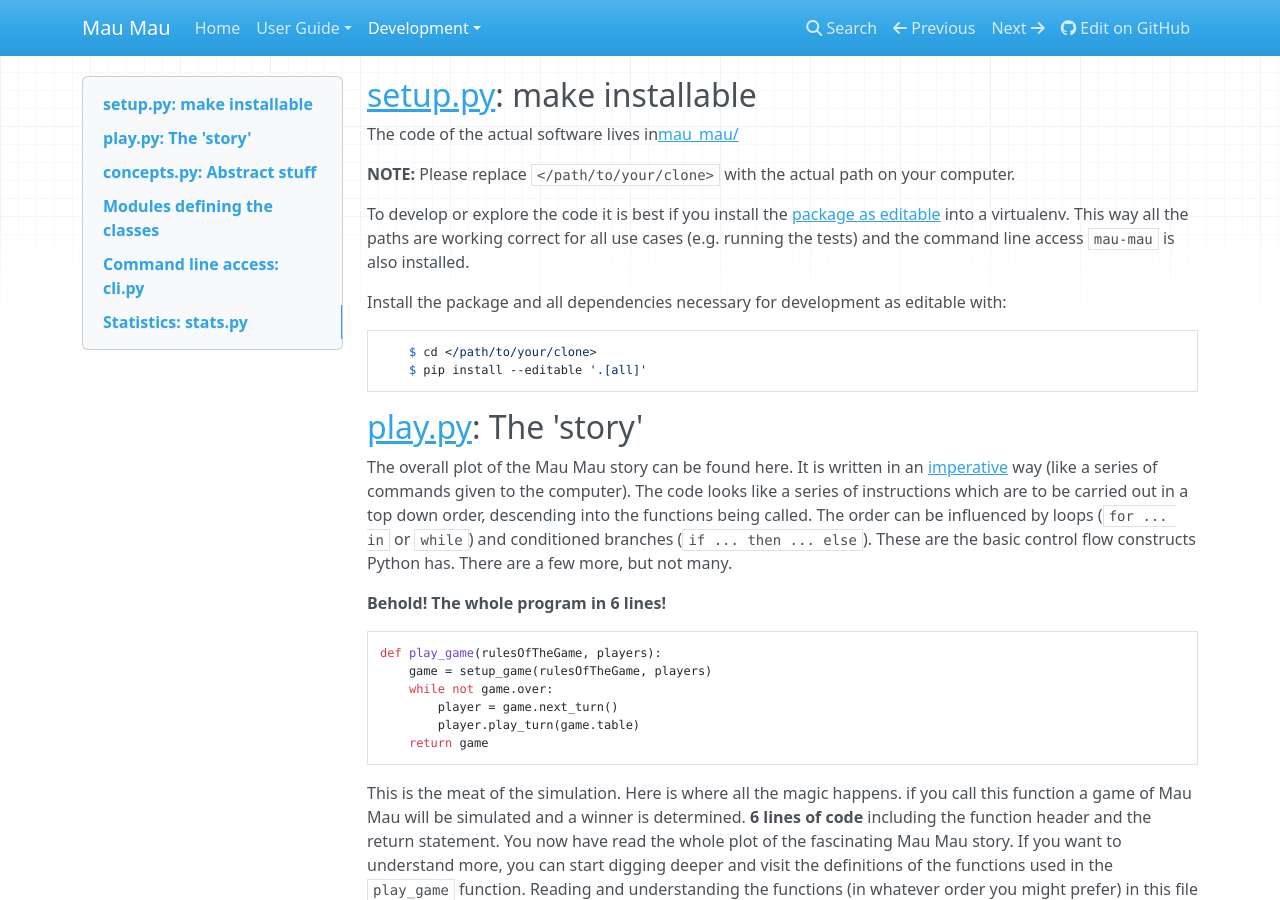
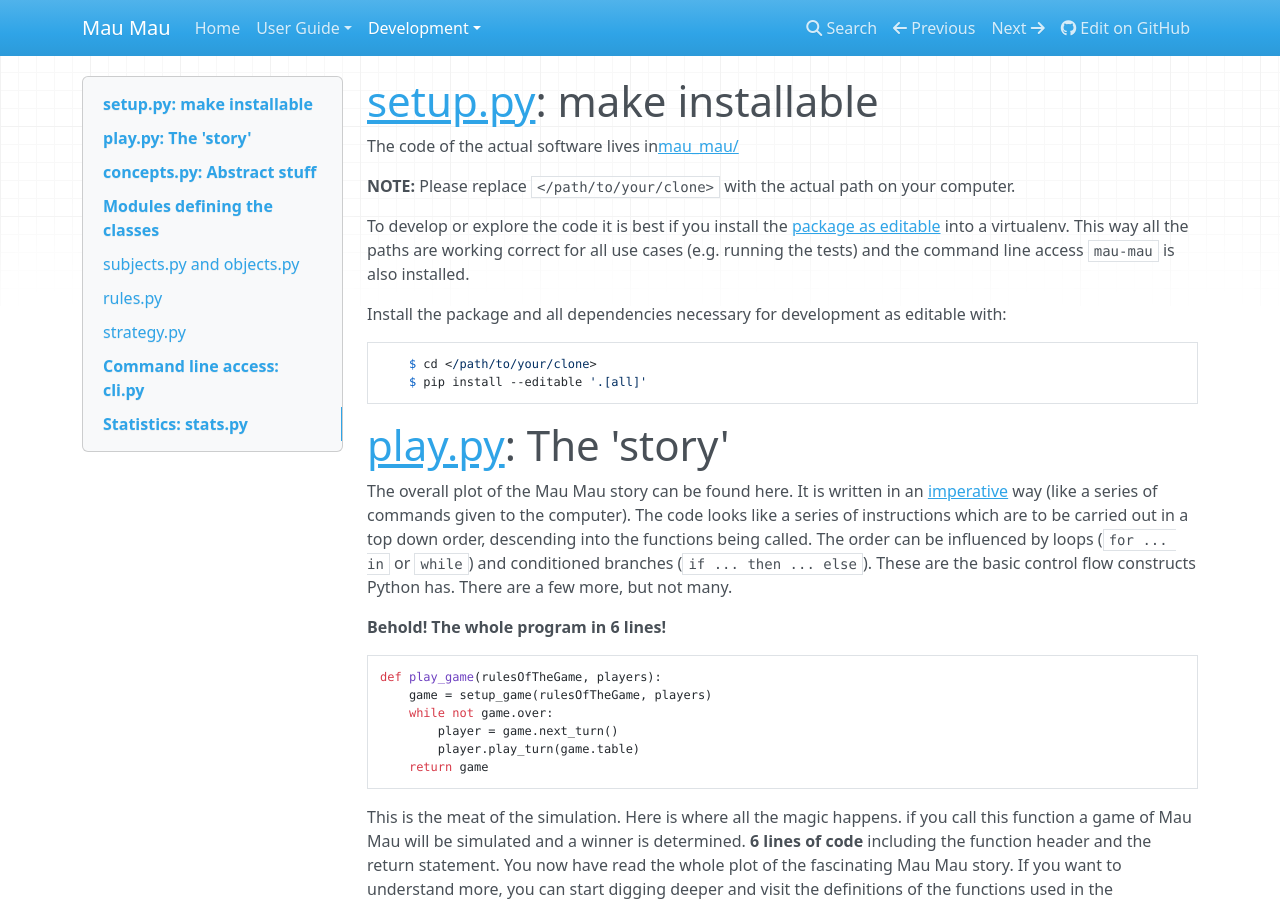
Before and after one commit to obestwalter/mau-mau, an MkDocs documentation site: the page built from docs/dev/explore.md, in a window 1280 px wide and 900 px high. Built offline with MkDocs 1.6.1, drawn with Linux system fonts in a browser that asks for light colours; nearby versions of some CDN libraries; old or Windows-style settings are respelled for this version of MkDocs.

```diff
--- a/docs/dev/explore.md
+++ b/docs/dev/explore.md
@@ -1,4 +1,4 @@
-## [setup.py](https://github.com/obestwalter/mau-mau/blob/master/setup.py): make installable
+# [setup.py](https://github.com/obestwalter/mau-mau/blob/master/setup.py): make installable
 
 The code of the actual software lives in[mau_mau/](https://github.com/obestwalter/mau-mau/tree/master/mau_mau/)
 
@@ -11,7 +11,7 @@ Install the package and all dependencies necessary for development as editable w
         $ cd </path/to/your/clone>
         $ pip install --editable '.[all]'
 
-## [play.py](https://github.com/obestwalter/mau-mau/blob/master/mau_mau/play.py): The 'story'
+# [play.py](https://github.com/obestwalter/mau-mau/blob/master/mau_mau/play.py): The 'story'
 
 The overall plot of the Mau Mau story can be found here. It is written in an [imperative](https://en.wikipedia.org/wiki/Imperative_programming) way (like a series of commands given to the computer). The code looks like a series of instructions which are to be carried out in a top down order, descending into the functions being called. The order can be influenced by loops (`for ... in` or `while`) and conditioned branches (`if ... then ... else`). These are the basic control flow constructs Python has. There are a few more, but not many.
 
@@ -30,40 +30,40 @@ This is the meat of the simulation. Here is where all the magic happens. if you
 
 To dig deeper and get a more detailed understanding of the program, you can start to explore the classes, their attributes, behaviour and how they interact.
 
-## [concepts.py](https://github.com/obestwalter/mau-mau/blob/master/mau_mau/concepts.py): Abstract stuff
+# [concepts.py](https://github.com/obestwalter/mau-mau/blob/master/mau_mau/concepts.py): Abstract stuff
 
 The general concepts used in the game as classes.
 
-## Modules defining the classes
+# Modules defining the classes
 
 These look pretty different from `game.py` and they are. Here is where the object oriented part of the story kicks in. If `game.py` contains the plot, these modules contain the descriptions of the actors and props of the story. They describe the relevant part of the virtual universe that is created to run the simulation. It contains custom data structures (a.k.a. classes) to model the problem of simulating Mau Mau. You should be able to read through the classes and get an idea of what elements are needed to simulate a card game and how they might interact.
 
-### [subjects.py](https://github.com/obestwalter/mau-mau/blob/master/mau_mau/subjects.py) and [objects.py](https://github.com/obestwalter/mau-mau/blob/master/mau_mau/objects.py)
+## [subjects.py](https://github.com/obestwalter/mau-mau/blob/master/mau_mau/subjects.py) and [objects.py](https://github.com/obestwalter/mau-mau/blob/master/mau_mau/objects.py)
 
 I know .. in Python everything is an object, so this would be meaningless. This is also not [subject oriented programming](https://en.wikipedia.org/wiki/Subject-oriented_programming). These are just good terms for what those classes describe in the context of the program: there are objects in the game which are manipulated by the subjects.
 
-### [rules.py](https://github.com/obestwalter/mau-mau/blob/master/mau_mau/rules.py)
+## [rules.py](https://github.com/obestwalter/mau-mau/blob/master/mau_mau/rules.py)
 
 This contains the classes that implement the rules of Mau Mau. Start reading with the `MauMau` class and see if you can figure out how it works. There is always one concrete rule active on the table that is valid for the currently played round. Sometimes information gets transferred from one rule to the next (e.g. if a 7 was put on a seven, the number of draws have to accumulate).
 
-### [strategy.py](https://github.com/obestwalter/mau-mau/blob/master/mau_mau/strategy.py)
+## [strategy.py](https://github.com/obestwalter/mau-mau/blob/master/mau_mau/strategy.py)
 
 **Note:** A player has a strategy, but the player also attaches it to the active rule, so that it can be queried for the wanted suit if a Jack is on the table.
 
-#### BasicStrategy
+### BasicStrategy
 
 just plays according to the rules and always chooses random antidotes and cards. If playing a Jack it always asks for the suit it has the most of.
 
 This can be extended upon to implement "real" strategies.
 
-#### HumanStrategy
+### HumanStrategy
 
 Mainly to show that the existing design makes it very easy to even add interactivity to let a human play against a computer (`mau-mau human`).
 
-## Command line access: [cli.py](https://github.com/obestwalter/mau-mau/blob/master/mau_mau/cli.py)
+# Command line access: [cli.py](https://github.com/obestwalter/mau-mau/blob/master/mau_mau/cli.py)
 
 This contains the code for the commandline interface. Its function `main` is configured in `setup.py` to act like a program called `mau-mau` that is accessible where the package is installed. At the moment the following can be accessed from the commandline:
 
-## Statistics: [stats.py](https://github.com/obestwalter/mau-mau/blob/master/mau_mau/stats.py)
+# Statistics: [stats.py](https://github.com/obestwalter/mau-mau/blob/master/mau_mau/stats.py)
 
 Contains some functions to run the game simulations and collect statistics. See [usage examples](../guide/usage.md#collect-statistics)
--- a/mkdocs.yml
+++ b/mkdocs.yml
@@ -4,13 +4,13 @@ site_name: Mau Mau
 pages:
   - Home: index.md
   - User Guide:
+    - Installation: guide/installation.md
+    - Command line usage: guide/usage.md
     - Rules of the game: guide/rules.md
-    - Command line usage: guide/usage.md
   - Development:
     - Implementation: dev/implementation.md
     - Explore the code: dev/explore.md
     - Things to point out: dev/remarks.md
-
 
 site_dir: docs/_build
 
```
Also changed, not shown: docs/guide/installation.md (added, +35 -0 lines), docs/guide/rules.md (+3 -3 lines).
